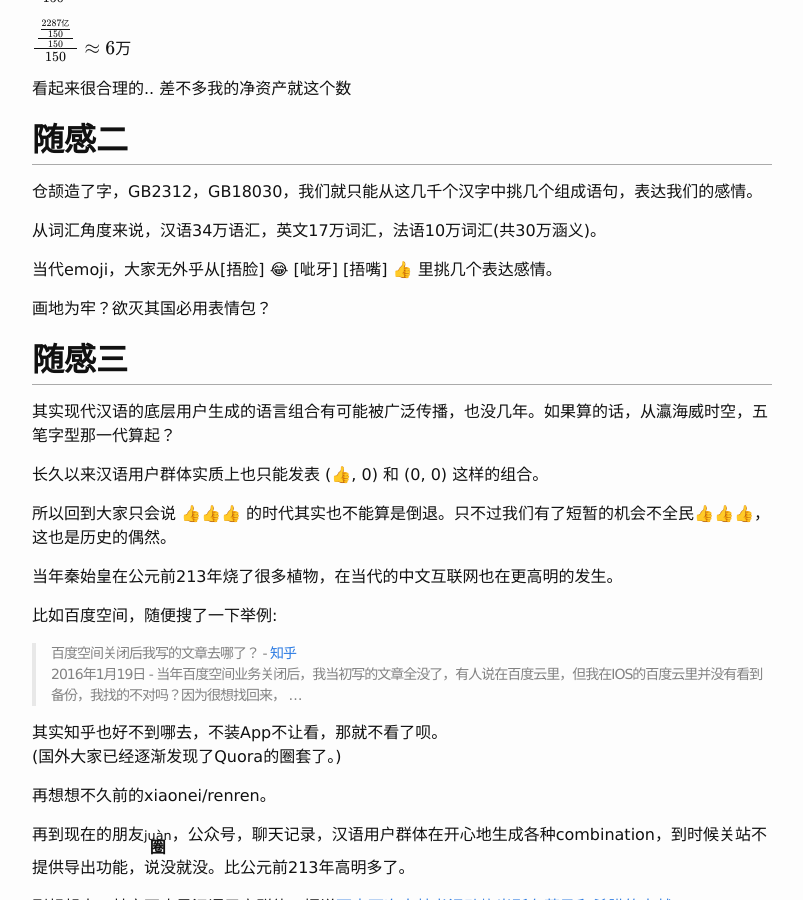
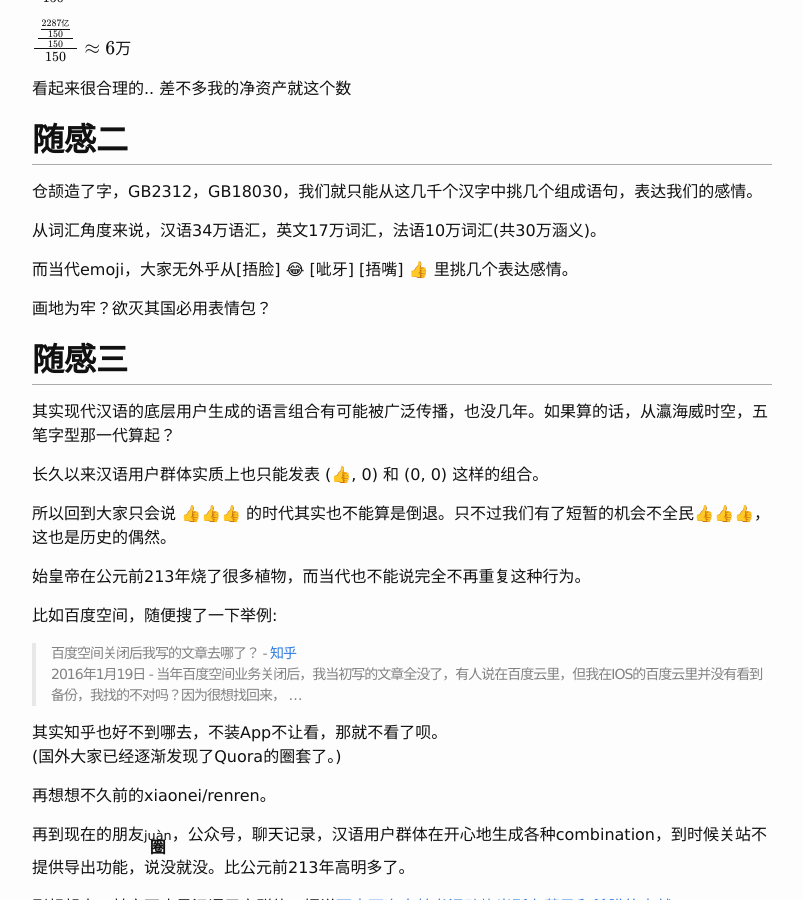
Before and after one commit to scateu/scateu.github.io, a Jekyll site: the page built from _posts/2017-11-29-proof-of-work-in-social-networking.md, in a window 1280 px wide and 900 px high, scrolled down 2698 px. Shown: the whole window, without its empty margins (238-1041 px from the left). Built offline with Jekyll 4.4.1, drawn with Linux system fonts in a browser that asks for light colours; nearby versions of some CDN libraries; formulas are drawn with MathJax 3; comment, search, counter and statistics services are not loaded.

Commit message:
2019年 1月 9日 星期三 15时08分47秒 CST

```diff
--- a/_posts/2017-11-29-proof-of-work-in-social-networking.md
+++ b/_posts/2017-11-29-proof-of-work-in-social-networking.md
@@ -127,7 +127,7 @@
 
 从词汇角度来说，汉语34万语汇，英文17万词汇，法语10万词汇(共30万涵义)。
 
-当代emoji，大家无外乎从[捂脸] 😂 [呲牙] [捂嘴] 👍 里挑几个表达感情。
+而当代emoji，大家无外乎从[捂脸] 😂 [呲牙] [捂嘴] 👍 里挑几个表达感情。
 
 画地为牢？欲灭其国必用表情包？
 
@@ -140,7 +140,7 @@
 
 所以回到大家只会说 👍👍👍 的时代其实也不能算是倒退。只不过我们有了短暂的机会不全民👍👍👍，这也是历史的偶然。
 
-当年秦始皇在公元前213年烧了很多植物，在当代的中文互联网也在更高明的发生。
+始皇帝在公元前213年烧了很多植物，而当代也不能说完全不再重复这种行为。
 
 比如百度空间，随便搜了一下举例:
 
```
